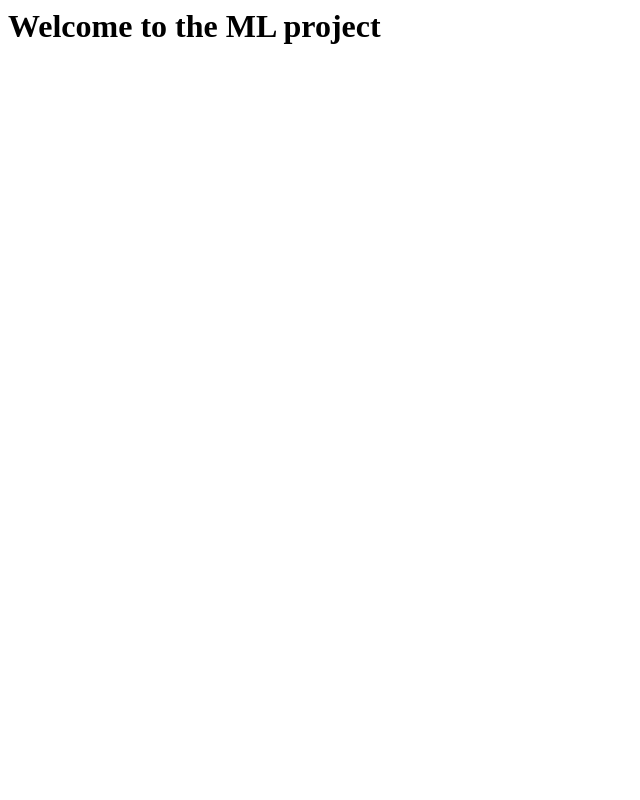
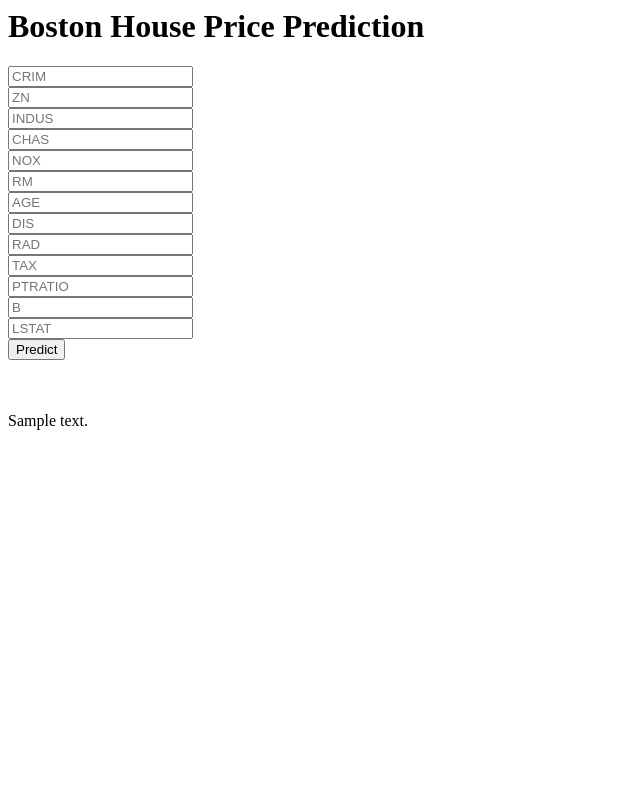
Before and after one commit to MounicaPerepu/Boston-House-Pricing-End-to-EndProject, a Flask app: template templates/home.html in a window 1280 px wide. Shown: the whole page, without its empty margins (0-640 px from the left). Run offline with Flask 3, Linux system fonts and the light colour scheme; the template is opened without the code that fills it: most values are stand-ins (such as "Sample title", 1, 10 or a date in 2020); parts of the project's set-up code (start-up, migrations or seed data) failed here and were passed over.

Commit message:
Final changes

```diff
--- a/app.py
+++ b/app.py
@@ -23,5 +23,14 @@ def predict_api():
     print(output[0])
     return jsonify(output[0])
 
+@app.route('/predict',methods=['POST'])
+def predict():
+    data=[float(x) for x in request.form.values()]
+    final_input=scaler.transform(np.array(data).reshape(1,-1))
+    print(final_input)
+    prediction=model.predict(final_input)[0]
+    return render_template('home.html',prediction_text='The predicted price of the house is {}'.format(prediction))
+
+
 if __name__ == '__main__':
     app.run(debug=True)
--- a/templates/home.html
+++ b/templates/home.html
@@ -1 +1,28 @@
-<h1>Welcome to the ML project</h1>
+<html>
+
+<body>
+    <div class="login">
+        <h1>Boston House Price Prediction</h1>
+        <form action="{{url_for('predict')}}" method="post">
+            <input type="text" name="CRIM" placeholder="CRIM" required="required" /><br>
+            <input type="text" name="ZN" placeholder="ZN" required="required" /><br>
+            <input type="text" name="INDUS" placeholder="INDUS" required="required" /><br>
+            <input type="text" name="CHAS" placeholder="CHAS" required="required" /><br>
+            <input type="text" name="NOX" placeholder="NOX" required="required" /><br>
+            <input type="text" name="RM" placeholder="RM" required="required" /><br>
+            <input type="text" name="AGE" placeholder="AGE" required="required" /><br>
+            <input type="text" name="DIS" placeholder="DIS" required="required" /><br>
+            <input type="text" name="RAD" placeholder="RAD" required="required" /><br>
+            <input type="text" name="TAX" placeholder="TAX" required="required" /><br>
+            <input type="text" name="PTRATIO" placeholder="PTRATIO" required="required" /><br>
+            <input type="text" name="B" placeholder="B" required="required" /><br>
+            <input type="text" name="LSTAT" placeholder="LSTAT" required="required" /><br>
+            <button type="submit" class="btn btn-primary btn-block btn-large">Predict</button>
+        </form>
+        <br>
+        <br>
+    </div>
+    {{prediction_text}}
+</body>
+
+</html>
```
